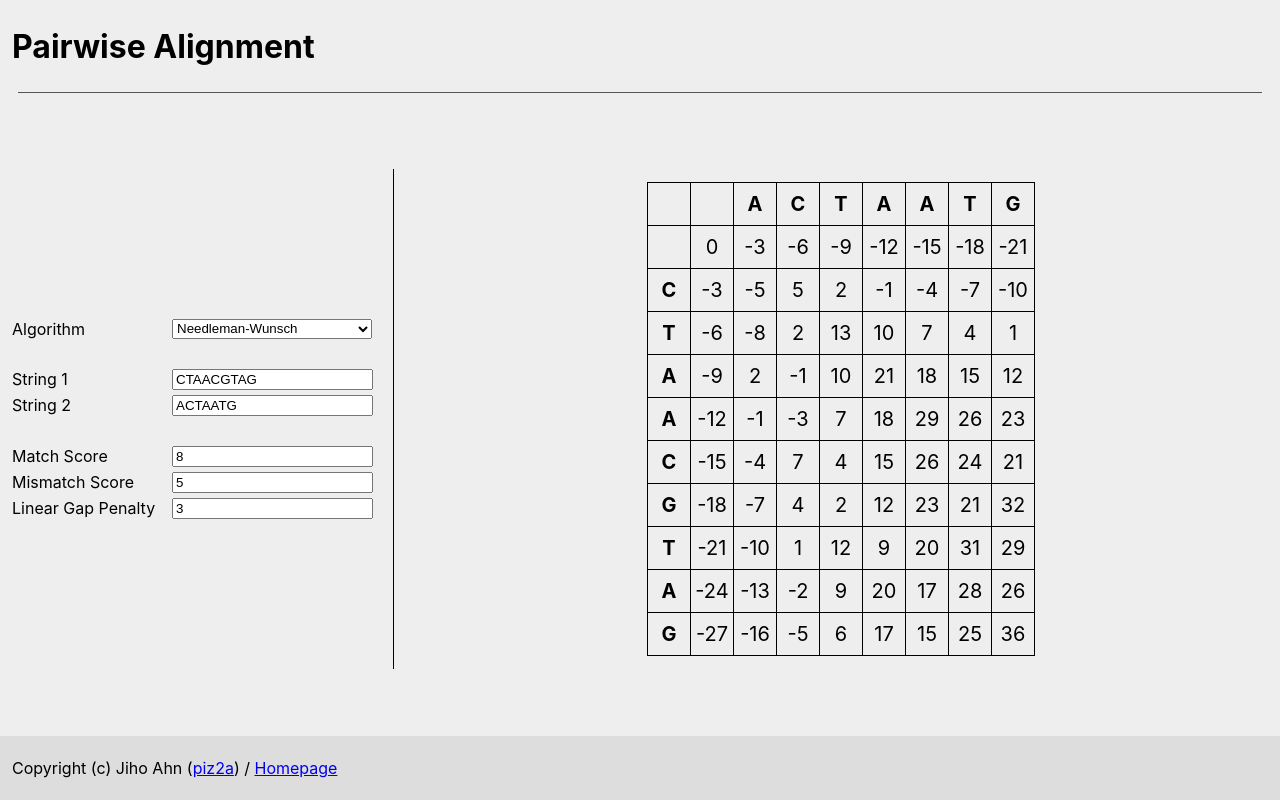
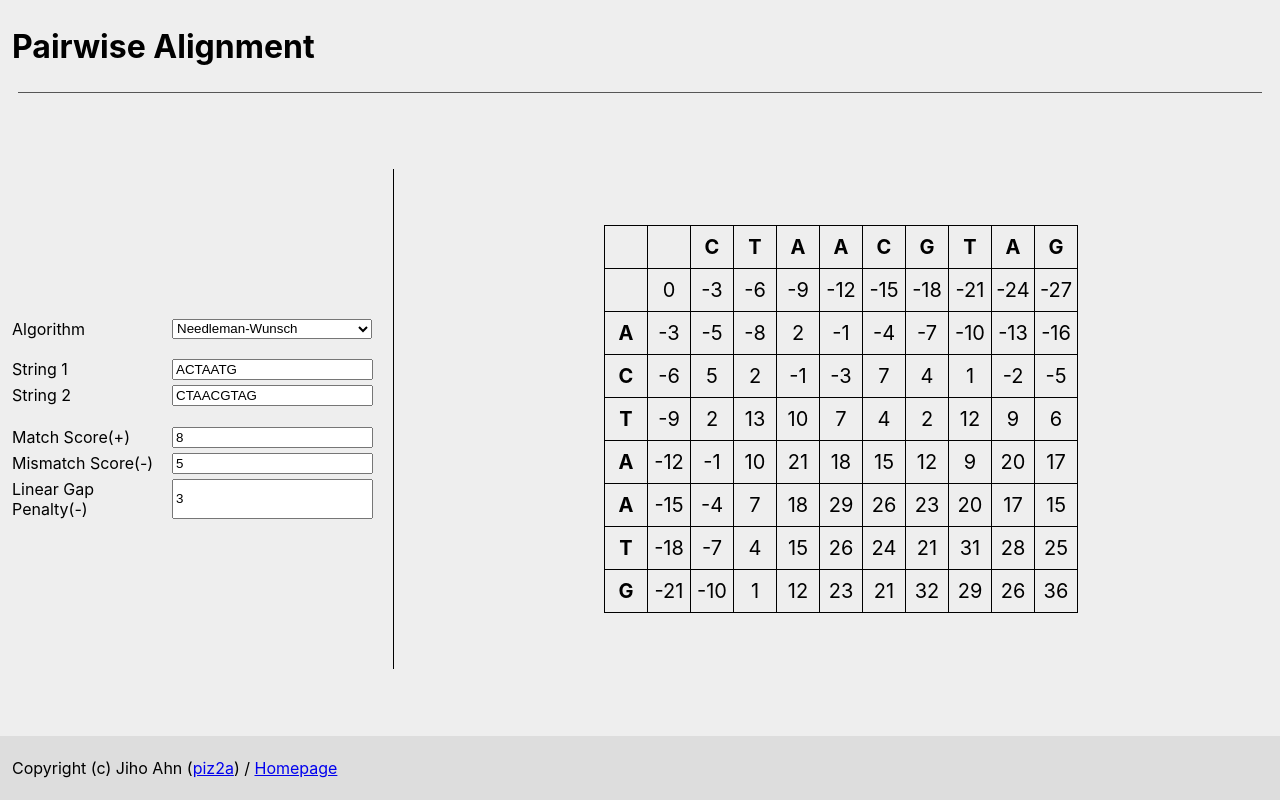
Before and after one commit to piz2a/pairwise-alignment, a React (Create React App) app: page / in a window 1280 px wide. Built offline with nearby package versions, Linux system fonts and the light colour scheme.

Commit message:
Algorithm

```diff
--- a/src/Algorithm.tsx
+++ b/src/Algorithm.tsx
@@ -10,32 +10,97 @@ export interface ScoreProps {
     gap: number;
 }
 
+interface CoordinateProps {
+    row: number;
+    col: number;
+}
+
+export interface ElementProps {  // 행렬 한 칸에 포함된 정보
+    num: number;
+    from: boolean[];  // [topleft에서 왔는지, top에서 왔는지, left에서 왔는지]
+}
+
+interface AlgorithmResultProps {
+    array: ElementProps[][];
+    result: CoordinateProps[][];
+}
+
 function Algorithm(algorithm: string, s1: string, s2: string, score: ScoreProps) {
-    const array: number[][] = [];
-    for (let i = 0; i <= s1.length; i++)
-        array.push(new Array(s2.length + 1).fill(0));
+    const array: ElementProps[][] = [];
+    // Array initialization
+    for (let i = 0; i <= s1.length; i++) {
+        array.push([]);
+        for (let j = 0; j <= s2.length; j++) {
+            array[i].push({num: 0, from: [false, false, false]})
+        }
+    }
 
     // array[i][j] = max(array[i-1][j-1] + match/mismatch, array[i-1][j] - gap, array[i][j-1] - gap)
-    const getNewArrayValue = (i: number, j: number) => {
+    const getNewElement = (i: number, j: number): ElementProps => {
         const candidates = [
-            i === 0 || j === 0 ? -Infinity : (array[i-1][j-1] + (s1[i-1] === s2[j-1] ? score.match : -score.mismatch)),  // from top left
-            i === 0 ? -Infinity : (array[i-1][j] - score.gap),  // from top
-            j === 0 ? -Infinity : (array[i][j-1] - score.gap),  // from left
-        ];
+            i === 0 || j === 0 ? -Infinity : (array[i-1][j-1].num + (s1[i-1] === s2[j-1] ? score.match : -score.mismatch)),  // from topleft
+            i === 0 ? -Infinity : (array[i-1][j].num - score.gap),  // from top
+            j === 0 ? -Infinity : (array[i][j-1].num - score.gap),  // from left
+        ];  // 최댓값이 될 후보
         if (algorithm === "smith-waterman")
-            candidates.push(0);
-        return Math.max(...candidates);
+            candidates.push(0);  // Smith-Waterman 알고리즘은 최댓값 후보에 0도 추가해야 함
+        const max = Math.max(...candidates);
+        return { num: max, from: candidates.slice(0, 3).map(candidate => candidate === max) };
     };
 
+    let maxOfTable = -Infinity;  // 현재 테이블에서 최댓값
+    let maxCoordinates: CoordinateProps[] = [];  // 현재 테이블에서 최댓값을 가지는 좌표들을 모은 리스트
     for (let i = 0; i <= s1.length; i++) {
         for (let j = 0; j <= s2.length; j++) {
             if (i === 0 && j === 0) continue; // array[0][0] = 0으로 유지
-            array[i][j] = getNewArrayValue(i, j);
+            array[i][j] = getNewElement(i, j);  // 각 칸마다 값을 구함
+
+            if (array[i][j].num > maxOfTable) {
+                maxCoordinates = [{row: i, col: j}];
+                maxOfTable = array[i][j].num;
+            }
+            else if (array[i][j].num === maxOfTable) {
+                maxCoordinates.push({row: i, col: j});
+            }
         }
     }
+    // Smith-Waterman 알고리즘은 table에서의 최댓값이 있는 지점에서 backtracking을 시작하지만
+    // Needleman-Wunsch 알고리즘은 table에서의 오른쪽 끝에서 backtracking을 시작한다.
+    if (algorithm === "needleman-wunsch")
+        maxCoordinates = [{row: s1.length, col: s2.length}];
+    console.log(`maxOfTable: ${maxOfTable}, algorithm: ${algorithm}`);
+    console.log(...maxCoordinates.map(coordinate => `(${coordinate.row}, ${coordinate.col})`));
 
-    console.log(array);
-    return array;
+    // Backtracking
+    let result: CoordinateProps[][] = [];
+    let queue: CoordinateProps[][] = maxCoordinates.map(maxCoordinate => [maxCoordinate]);
+    console.log('initial queue:', queue);
+    while (queue.length > 0) {
+        const newQueue: CoordinateProps[][] = [];
+        queue.forEach(trace => {
+            if (trace[0].row === 0 && trace[0].col === 0) {
+                result.push(trace);
+                return;
+            }
+            const firstElement = array[trace[0].row][trace[0].col];
+            if (algorithm === "smith-waterman" && firstElement.num === 0) {
+                result.push(trace);
+                return;
+            }
+            let newFirstCoordinates: CoordinateProps[] = [];
+            if (firstElement.from[0]) newFirstCoordinates.push({row: trace[0].row - 1, col: trace[0].col - 1});
+            if (firstElement.from[1]) newFirstCoordinates.push({row: trace[0].row - 1, col: trace[0].col});
+            if (firstElement.from[2]) newFirstCoordinates.push({row: trace[0].row, col: trace[0].col - 1});
+            newQueue.push(...newFirstCoordinates.map(newFirstCoordinate => [newFirstCoordinate, ...trace]));
+        });
+        queue = newQueue;
+    }
+
+    console.log("result:")
+    result.forEach(r => {
+        console.log(...r.map(coordinate => `(${coordinate.row}, ${coordinate.col})`));
+    });
+    return {array, result};
 }
 
 export default Algorithm;
--- a/src/App.tsx
+++ b/src/App.tsx
@@ -1,6 +1,6 @@
 import React, {ChangeEventHandler, useState} from 'react';
 import './App.css';
-import Algorithm, {ScoreProps} from "./Algorithm";
+import Algorithm, {ElementProps, ScoreProps} from "./Algorithm";
 
 interface InputProps {
     className: string;
@@ -28,12 +28,14 @@ function NumberInput({ className, label, defaultValue, onChange }: InputProps) {
 }
 
 function App() {
-    const defaultString1 = "CTAACGTAG", defaultString2 = "ACTAATG";
+    const defaultString1 = "ACTAATG", defaultString2 = "CTAACGTAG";
     const defaultScore: ScoreProps = {match: 8, mismatch: 5, gap: 3};
     const [algorithm, setAlgorithm] = useState("needleman-wunsch");
     const [string1, setString1] = useState(defaultString1);
     const [string2, setString2] = useState(defaultString2);
     const [score, setScore] = useState(defaultScore);
+
+    const { array, result } = Algorithm(algorithm, string1, string2, score);
 
     return (
         <div className="App">
@@ -59,34 +61,34 @@ function App() {
                                      onChange={e => setString2(e.target.value)}/>
                     </div>
                     <div className="scoreWrapper">
-                        <NumberInput className={"matchScore"} label={"Match Score"} defaultValue={defaultScore.match}
+                        <NumberInput className={"matchScore"} label={"Match Score(+)"} defaultValue={defaultScore.match}
                                      onChange={e => setScore({...score, match: parseFloat(e.target.value)})}/>
-                        <NumberInput className={"mismatchScore"} label={"Mismatch Score"}
+                        <NumberInput className={"mismatchScore"} label={"Mismatch Score(-)"}
                                      defaultValue={defaultScore.mismatch}
                                      onChange={e => setScore({...score, mismatch: parseFloat(e.target.value)})}/>
-                        <NumberInput className={"gapPenalty"} label={"Linear Gap Penalty"}
+                        <NumberInput className={"gapPenalty"} label={"Linear Gap Penalty(-)"}
                                      defaultValue={defaultScore.gap}
                                      onChange={e => setScore({...score, gap: parseFloat(e.target.value)})}/>
                     </div>
                 </div>
                 <div style={{borderLeft: "1px solid #000", height: "500px"}}></div>
                 <div className="result">
-                    <table> {/* 결과 table로 그리기 */}
+                    {/* Alignment 결과 table로 그리기 */}
+                    <table>
                         <tr>
                             {('  ' + string2).split('').map((char: string) => <th>{char}</th>)}
                         </tr>
-                        {Algorithm(algorithm, string1, string2, score).map((line: number[], i: number) => (
+                        {array.map((line: ElementProps[], i: number) => (
                             <tr>
                                 <th>{string1[i-1]}</th>
-                                {line.map((num: number) => <td>{num}</td>)}
+                                {line.map((element: ElementProps) => <td>{element.num}</td>)}
                             </tr>
                         ))}
                     </table>
                 </div>
             </div>
             <div className="footer">
-                <p>Copyright (c) Jiho Ahn (<a href="https://github.com/piz2a">piz2a</a>) / <a
-                    href="https://ziho.kr/">Homepage</a></p>
+                <p>Copyright (c) Jiho Ahn (<a href="https://github.com/piz2a">piz2a</a>) / <a href="https://ziho.kr/">Homepage</a></p>
             </div>
         </div>
     );
```
